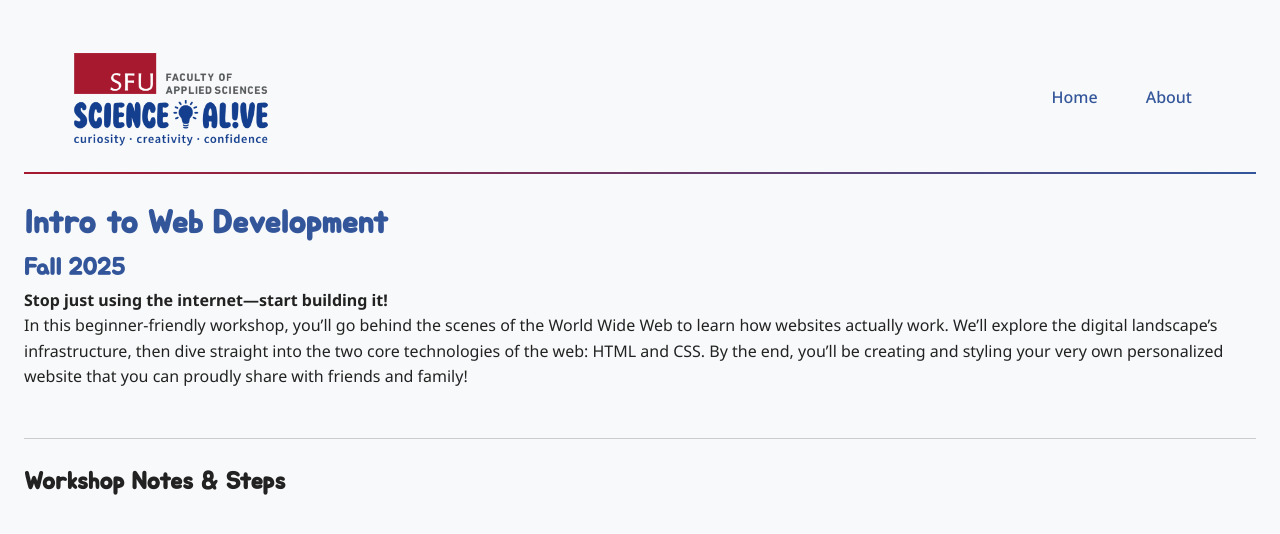
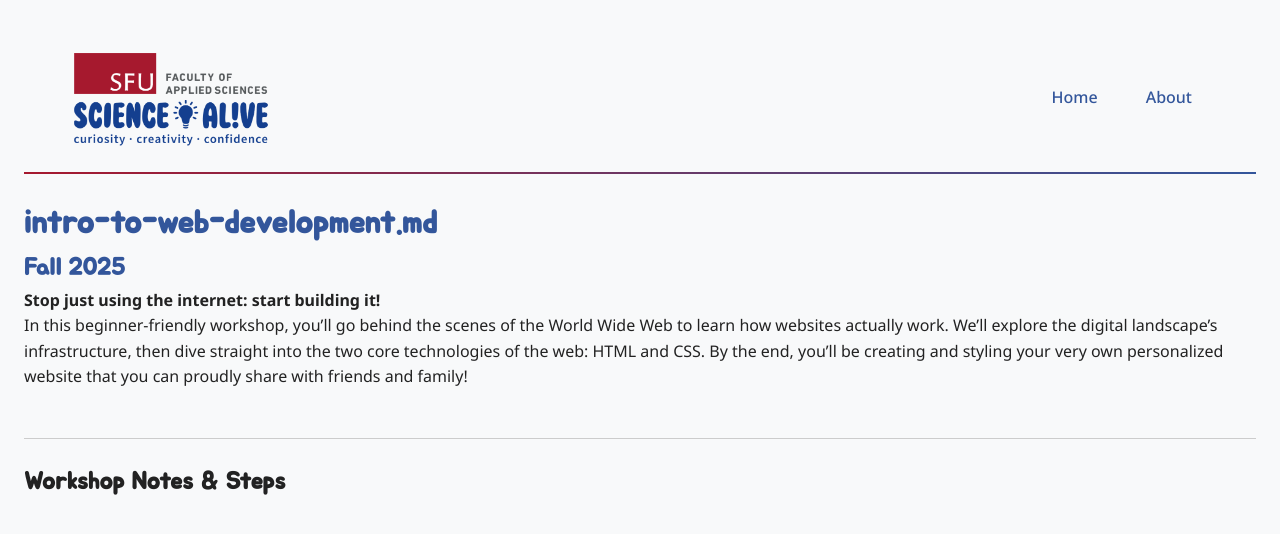
Before and after one commit to Science-Alive/Science-Alive.github.io, a Jekyll site: the page built from _workshops/intro-to-web-development.md, in a window 1280 px wide. Shown: the top 534 px of the page. Built offline with Jekyll 4.4.1, drawn with Linux system fonts in a browser that asks for light colours; part of the change alters nothing that is shown.

```diff
--- a/_workshops/intro-to-web-development.md
+++ b/_workshops/intro-to-web-development.md
@@ -1,10 +1,9 @@
 ---
-name: Intro to Web Development
-fun_name: Tis the Season to Code
+workshop: Tis' the Season to Code
 edition: Fall 2025
 curriculum_writer: Danny
 permalink: /workshops/intro-to-web-development/
 ---
-**Stop just using the internet—start building it!**
+**Stop just using the internet: start building it!**
 
 In this beginner-friendly workshop, you'll go behind the scenes of the World Wide Web to learn how websites actually work. We'll explore the digital landscape's infrastructure, then dive straight into the two core technologies of the web: HTML and CSS. By the end, you'll be creating and styling your very own personalized website that you can proudly share with friends and family!
```
